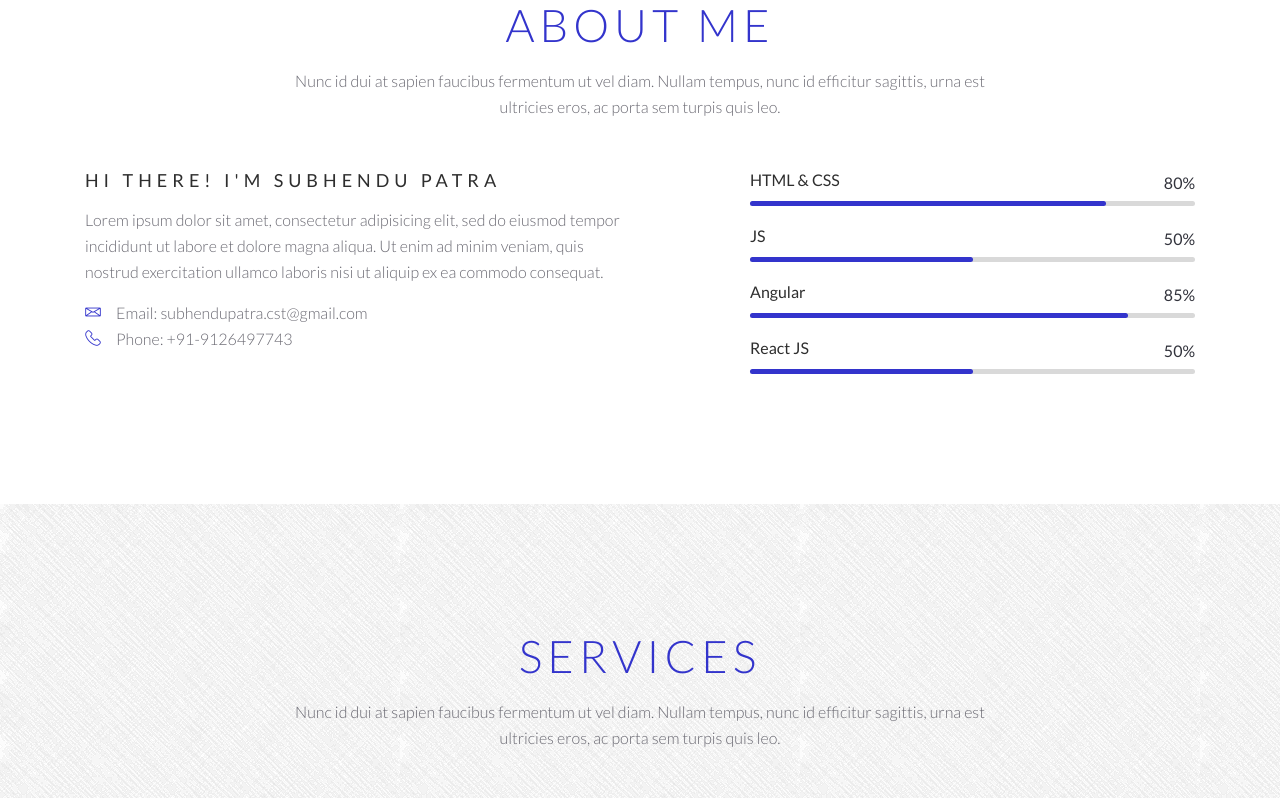
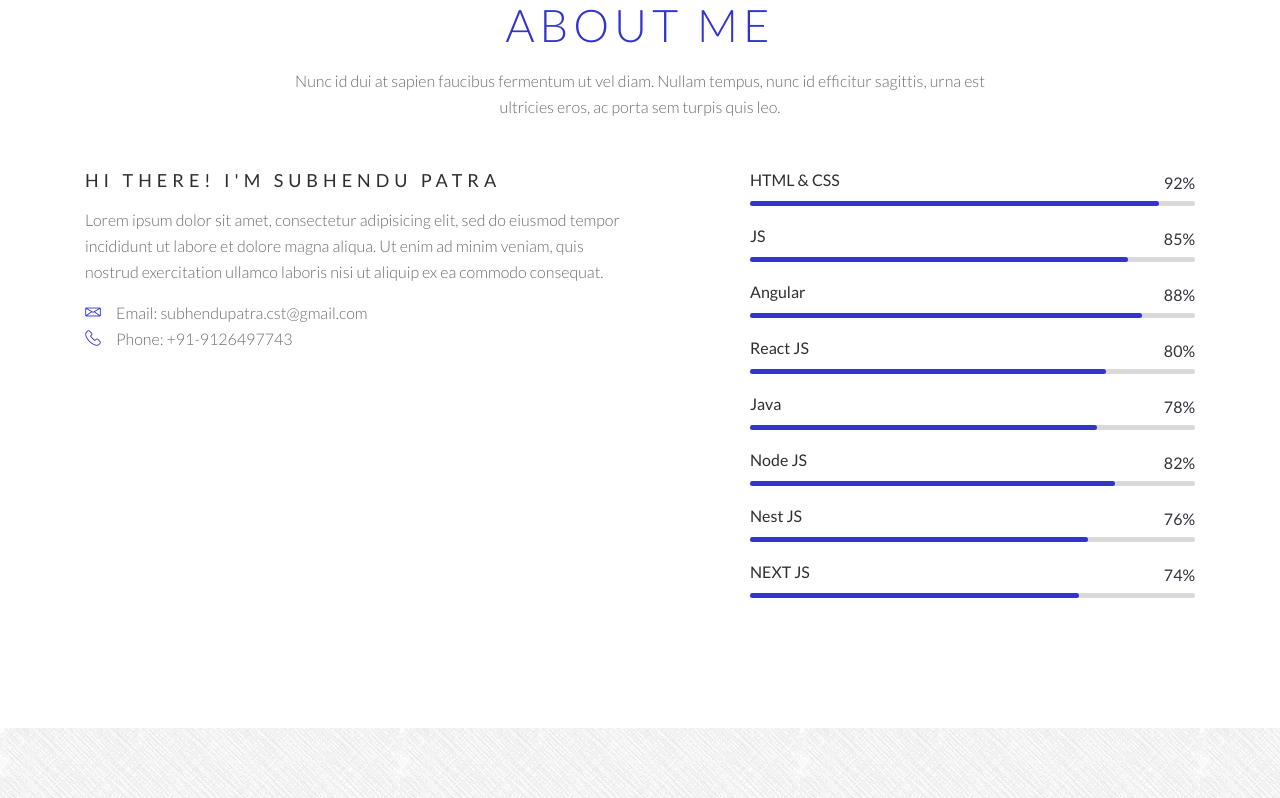
Before and after one commit to Subhendu1990/subhendu1990.github.io, a plain HTML site: page index.html in a window 1280 px wide. Shown: the part 927-1725 px from the top of the page. Drawn offline with Linux system fonts and the light colour scheme; animation ran at ten frames a second; files whose address does not match are found by name.

Commit message:
Update index.html

```diff
--- a/index.html
+++ b/index.html
@@ -145,35 +145,19 @@
                                 <h6 class="skill-title">HTML & CSS</h6>
                                 <div class="skill-percentage">
                                     <div class="count-box counted">
-                                    <span class="counter">80</span>%
+                                    <span class="counter">92</span>%
                                     </div>
                                 </div>
                             </div>
                             <div class="skill-bar">
                                 <div class="bar-inner">
-                                    <div class="bar progress-line" data-width="80"></div>
+                                    <div class="bar progress-line" data-width="92"></div>
                                 </div>
                             </div>
                         </div>
                         <div class="skill-item">
                             <div class="skill-header">
                                 <h6 class="skill-title">JS</h6>
-                                <div class="skill-percentage">
-                                    <div class="count-box counted">
-                                        <span class="counter">50</span>%
-                                    </div>
-
-                                </div>
-                            </div>
-                            <div class="skill-bar">
-                                <div class="bar-inner">
-                                    <div class="bar progress-line" data-width="50"></div>
-                                </div>
-                            </div>
-                        </div> <!-- skill item -->
-                        <div class="skill-item">
-                            <div class="skill-header">
-                                <h6 class="skill-title">Angular</h6>
                                 <div class="skill-percentage">
                                     <div class="count-box counted">
                                         <span class="counter">85</span>%
@@ -189,17 +173,97 @@
                         </div> <!-- skill item -->
                         <div class="skill-item">
                             <div class="skill-header">
-                                <h6 class="skill-title">React JS</h6>
+                                <h6 class="skill-title">Angular</h6>
                                 <div class="skill-percentage">
                                     <div class="count-box counted">
-                                        <span class="counter">50</span>%
+                                        <span class="counter">88</span>%
                                     </div>
 
                                 </div>
                             </div>
                             <div class="skill-bar">
                                 <div class="bar-inner">
-                                    <div class="bar progress-line" data-width="50"></div>
+                                    <div class="bar progress-line" data-width="88"></div>
+                                </div>
+                            </div>
+                        </div> <!-- skill item -->
+                        <div class="skill-item">
+                            <div class="skill-header">
+                                <h6 class="skill-title">React JS</h6>
+                                <div class="skill-percentage">
+                                    <div class="count-box counted">
+                                        <span class="counter">80</span>%
+                                    </div>
+
+                                </div>
+                            </div>
+                            <div class="skill-bar">
+                                <div class="bar-inner">
+                                    <div class="bar progress-line" data-width="80"></div>
+                                </div>
+                            </div>
+                        </div> <!-- skill item -->
+                        <div class="skill-item">
+                            <div class="skill-header">
+                                <h6 class="skill-title">Java</h6>
+                                <div class="skill-percentage">
+                                    <div class="count-box counted">
+                                        <span class="counter">78</span>%
+                                    </div>
+
+                                </div>
+                            </div>
+                            <div class="skill-bar">
+                                <div class="bar-inner">
+                                    <div class="bar progress-line" data-width="78"></div>
+                                </div>
+                            </div>
+                        </div> <!-- skill item -->
+                        <div class="skill-item">
+                            <div class="skill-header">
+                                <h6 class="skill-title">Node JS</h6>
+                                <div class="skill-percentage">
+                                    <div class="count-box counted">
+                                        <span class="counter">82</span>%
+                                    </div>
+
+                                </div>
+                            </div>
+                            <div class="skill-bar">
+                                <div class="bar-inner">
+                                    <div class="bar progress-line" data-width="82"></div>
+                                </div>
+                            </div>
+                        </div> <!-- skill item -->
+                        <div class="skill-item">
+                            <div class="skill-header">
+                                <h6 class="skill-title">Nest JS</h6>
+                                <div class="skill-percentage">
+                                    <div class="count-box counted">
+                                        <span class="counter">76</span>%
+                                    </div>
+
+                                </div>
+                            </div>
+                            <div class="skill-bar">
+                                <div class="bar-inner">
+                                    <div class="bar progress-line" data-width="76"></div>
+                                </div>
+                            </div>
+                        </div> <!-- skill item -->
+                        <div class="skill-item">
+                            <div class="skill-header">
+                                <h6 class="skill-title">NEXT JS</h6>
+                                <div class="skill-percentage">
+                                    <div class="count-box counted">
+                                        <span class="counter">74</span>%
+                                    </div>
+
+                                </div>
+                            </div>
+                            <div class="skill-bar">
+                                <div class="bar-inner">
+                                    <div class="bar progress-line" data-width="74"></div>
                                 </div>
                             </div>
                         </div> <!-- skill item -->
@@ -285,8 +349,29 @@
                 <div class="col-lg-4">
                     <div class="card-counter card-counter-3">
                         <i class="lni-react"></i>
-                        <span class="count-numbers counter" >5</span>
+                        <span class="count-numbers counter" >25</span>
                         <span class="count-name">React JS Projects</span>
+                    </div>
+                </div>
+                <div class="col-lg-4">
+                    <div class="card-counter card-counter-4">
+                        <i class="lni-code-alt"></i>
+                        <span class="count-numbers counter" >14</span>
+                        <span class="count-name">Node JS Projects</span>
+                    </div>
+                </div>
+                <div class="col-lg-4">
+                    <div class="card-counter card-counter-5">
+                        <i class="lni-java"></i>
+                        <span class="count-numbers counter" >10</span>
+                        <span class="count-name">Java Projects</span>
+                    </div>
+                </div>
+                <div class="col-lg-4">
+                    <div class="card-counter card-counter-6">
+                        <i class="lni-layers"></i>
+                        <span class="count-numbers counter" >6</span>
+                        <span class="count-name">Next &amp; Nest JS</span>
                     </div>
                 </div>
             </div>
@@ -361,8 +446,8 @@
                         </div>
                         <div class="contact-content">
                             <h6 class="contact-title">Address</h6>
-                            <p>38/4 Raipur Road, Netaji Nagar,</p>
-                            <p>Kolkata - 92 , India</p>
+                            <p>222B Raipur Road, Naktala,</p>
+                            <p>Kolkata - 47 , India</p>
                         </div>
                     </div> <!-- contact box -->
                 </div>
@@ -386,7 +471,7 @@
                         <div class="contact-content">
                             <h6 class="contact-title">Email</h6>
                             <p>subhendupatra.cst@gmail.com</p>
-                            <p>subhendu@tectes.com</p>
+                            <p>subhendu.patra@tectes.in</p>
                         </div>
                     </div> <!-- contact box -->
                 </div>
```
